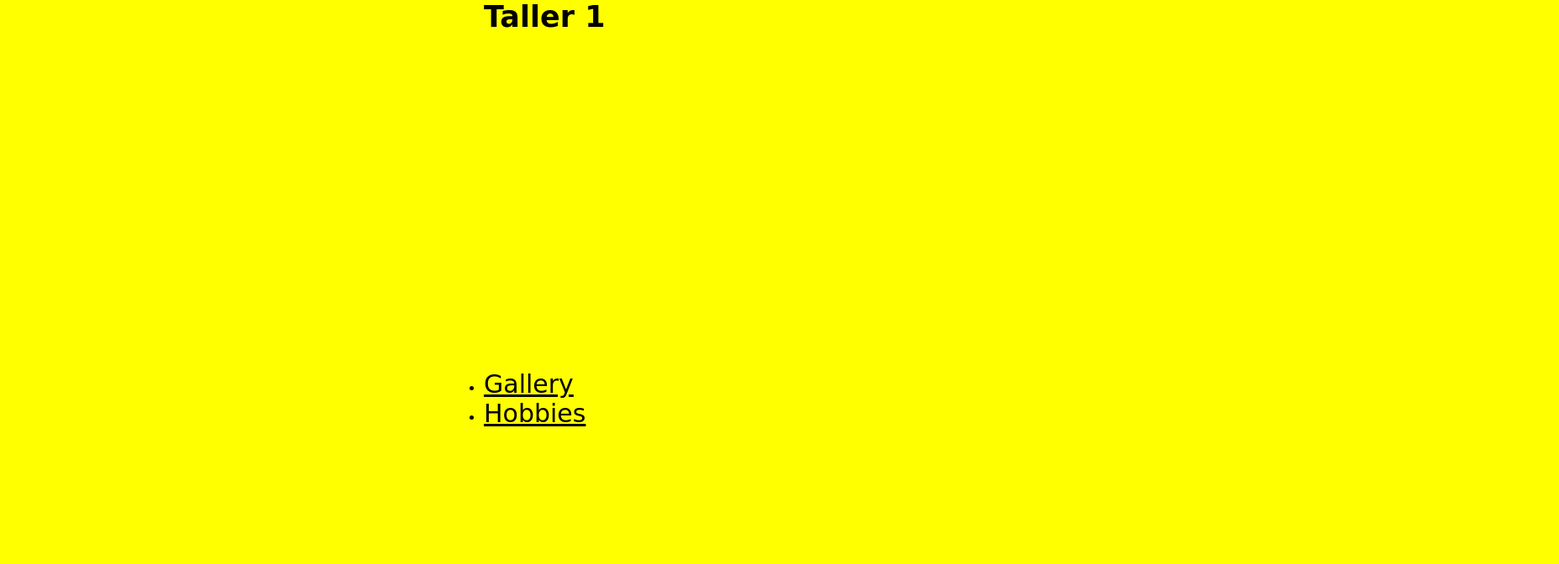
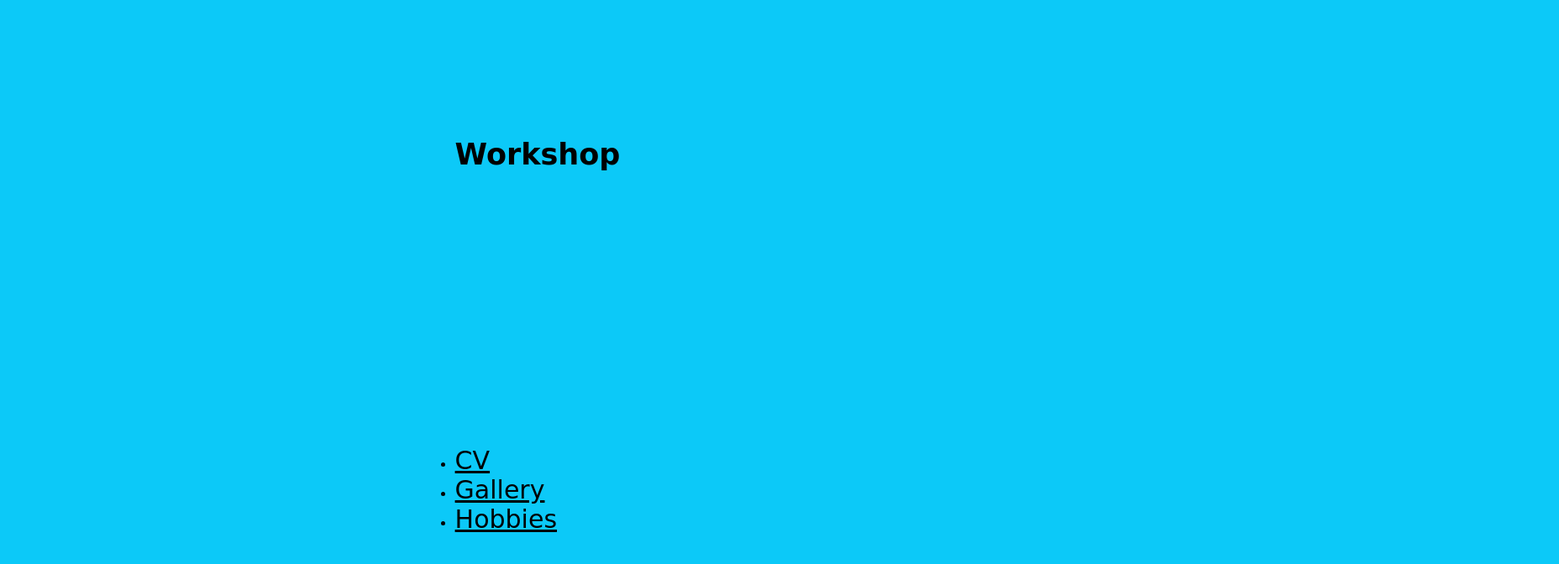
Before and after one commit to AlejandroVC67/Workshop1, a website built with webpack: page src/index.html in a window 1280 px wide. Shown: the whole page at 84% size, 1856 px wide, since content can reach past the window. Built offline with nearby package versions, Linux system fonts and the light colour scheme.

Commit message:
Adding new stuff

```diff
--- a/src/Home/_style.scss
+++ b/src/Home/_style.scss
@@ -1,21 +1,20 @@
 .landing{
-	background-color: yellow;
+	background-color: #0cc9f8;
 	width: 100vw;
 	height: 100vh;
-	margin-left: 30vw;
+	display: grid;
 	justify-content: center;
 	align-items: center;
-	@include medium {
-		margin-left:45vw;
-	}
 	&__title{
 		top: 0;
 		font-size: 35px;
 	}
 	&__list{
-		margin-top: 50vh;
-		a {
+		a{
 			font-size: 30px;
+			&:hover{
+				color: white;
+			}
 		}
 	}
 
--- a/src/index.html
+++ b/src/index.html
@@ -7,10 +7,11 @@
 		<title>Home</title>
 </head>
 <body class="landing">
-	<h1 class="landing__title">Taller 1</h1>
+	<h1 class="landing__title">Workshop</h1>
 	<ul class="landing__list">
+		<li class="landing__list__item"><a href="./CV/index.html">CV</a></li>
 		<li class="landing__list__item"><a href="Gallery/index.html">Gallery</a></li>
-		<li class="landing__list__item"><a href="Gallery/index.html">Hobbies</a></li>
+		<li class="landing__list__item"><a href="Hobbies/index.html">Hobbies</a></li>
 	</ul>
 </body>
 <script src="bundle.js"></script>
```
Also changed, not shown: src/CV/index.html (added, +12 -0 lines).
